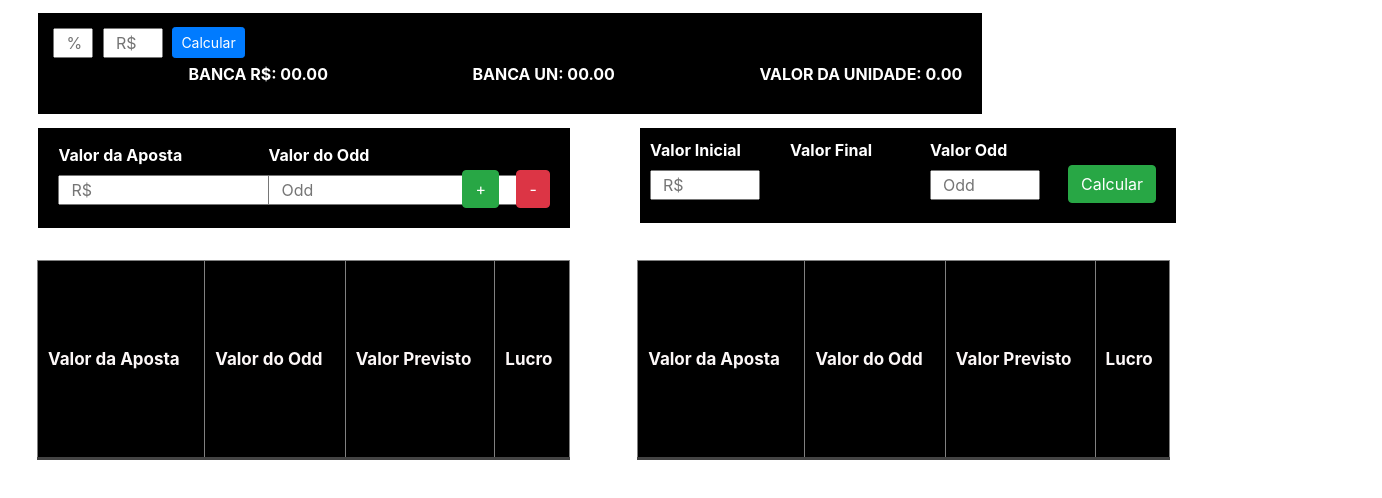
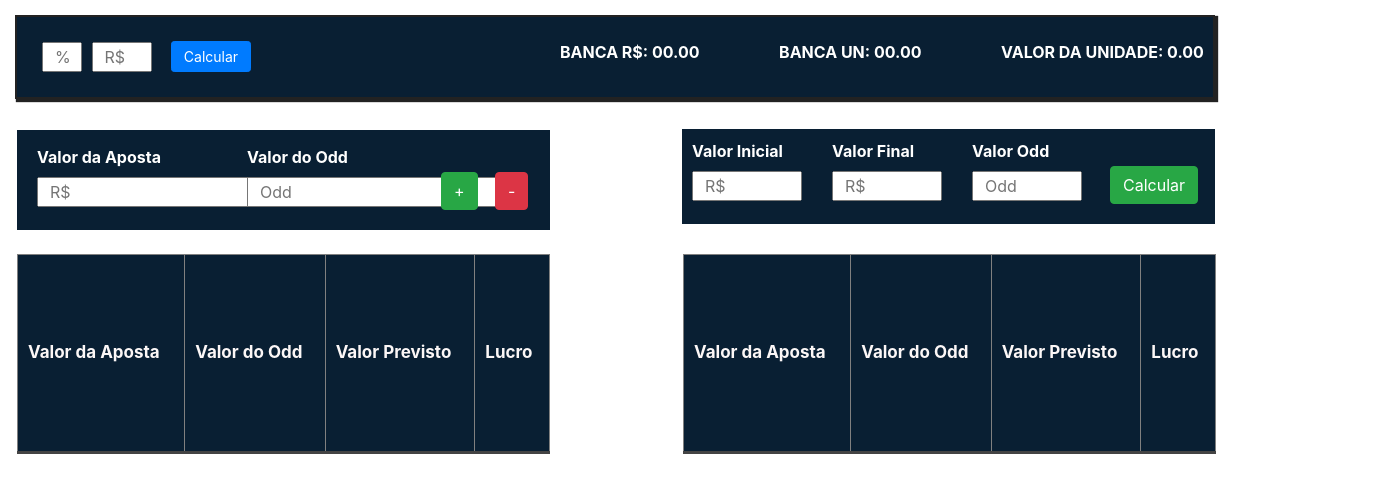
Before and after one commit to WesleyLeoncio/Projetos, a plain HTML site: page Aposta/index.html in a window 1280 px wide. Shown: the whole page, 1382 px wide, since content can reach past the window. Drawn offline with nearby package versions, Linux system fonts and the light colour scheme.

Commit message:
atualização

```diff
--- a/Aposta/CSS/odd.css
+++ b/Aposta/CSS/odd.css
@@ -1,3 +1,47 @@
+body{
+  padding: 15px;
+}
+
+.banca {
+  padding: 20px;
+  border: solid 2px #222;
+  color: #fff;
+  background-color: rgb(9, 31, 51);
+  box-shadow: 2px 2px 1px 1px #222;
+  width: 1200px;
+
+}
+
+.bancaValores{
+  position: absolute;
+  top: 40px;
+  left: 560px;
+}
+
+#btCalcular{
+ margin-left: 15px;
+ margin-bottom: 5px;
+ width: 80px;
+}
+
+#lbBancaValor{
+  font-weight: bold;
+  color:#fff ;
+}
+
+#lbBancaUN{
+  margin-left: 75px;
+  font-weight: bold;
+  color:#fff ;
+}
+
+#lbBancaBU{
+  margin-left: 75px;
+  font-weight: bold;
+  color:#fff ;
+}
+/* ------------------------------------------*/
+
 .lbValor {
   color:#fff ;
   font-weight: bold;
@@ -19,55 +63,43 @@
 }
 
 
-
 .principal {
   position: absolute;
-  margin-top: 10%;
-  margin-left: 3%;
+  top: 130px;
+  left: 17px;
   border-collapse: collapse;
-  background-color: rgb(0, 0, 0);
+  background-color: rgb(9, 31, 51);
   padding-top: 10px;
   padding-left: 10px;
   padding-right: 20px;
   padding-bottom: 20px;
-}
-
-.banca {
-  position: absolute;
-  margin-top: 1%;
-  margin-left: 3%;
-  border-collapse: collapse;
-  background-color: rgb(0, 0, 0);
-  padding-top: 10px;
-  padding-left: 10px;
-  padding-right: 20px;
-  padding-bottom: 20px;
+  width: 533px;
 }
 
 
 .principalIntervalo{
   position: absolute;
-  margin-top: 10%;
-  margin-left: 50%;
+  margin-top: 30px;
+  margin-left: 667px;
   border-collapse: collapse;
-  background-color: rgb(0, 0, 0);
+  background-color: rgb(9, 31, 51);
   padding-top: 10px;
   padding-left: 10px;
   padding-right: 20px;
   padding-bottom: 20px;
+  width: 533px;
 }
 
 .dados {
   position: absolute;
-  margin-top: 18%;
-  margin-left: 27px;
+  margin-top: 125px;
+  margin-left: -8px;
   border-collapse: collapse;
 }
 
 .dadosInteralo {
-  position: absolute;
-  margin-top: 18%;
-  margin-left: 49%;
+  margin-top:  125px;
+  margin-left: 658px;
   border-collapse: collapse;
 }
 
@@ -92,32 +124,6 @@
   margin-left: 140px;
 }
 
-#lbBancaValor{
-  margin-top: 4px;
-  margin-left: 140px;
-  font-weight: bold;
-  color:#fff ;
-}
-
-#lbBancaUN{
-  margin-top: 4px;
-  margin-left: 140px;
-  font-weight: bold;
-  color:#fff ;
-}
-
-#lbBancaBU{
-  margin-top: 4px;
-  margin-left: 140px;
-  font-weight: bold;
-  color:#fff ;
-}
-
-#btCalcular{
-  margin-top: -3px;
-  margin-left: 5px;
-}
-
 #inputPorcento{
   margin-top: 5px;
   margin-left: 5px;
@@ -139,11 +145,12 @@
 
 #inputvalorOdd{
   width: 110px;
+  margin-right: 300px;
 }
 
 .ipValorFinal{
   margin-top: 0px;
-  margin-left: 140px;
+  margin-left: 0px;
 
 }
 
@@ -173,7 +180,7 @@ caption {
 
 table {
   border-collapse: collapse;
-  background-color: black;
+  background-color: rgb(9, 31, 51);
   font-size: 17px;
   overflow: auto;
   width: 533px;
@@ -186,7 +193,7 @@ td {
 }
 
 td {
-  color: red;
+  color: #fff;
   font-weight: bold;
 }
 th {
```
